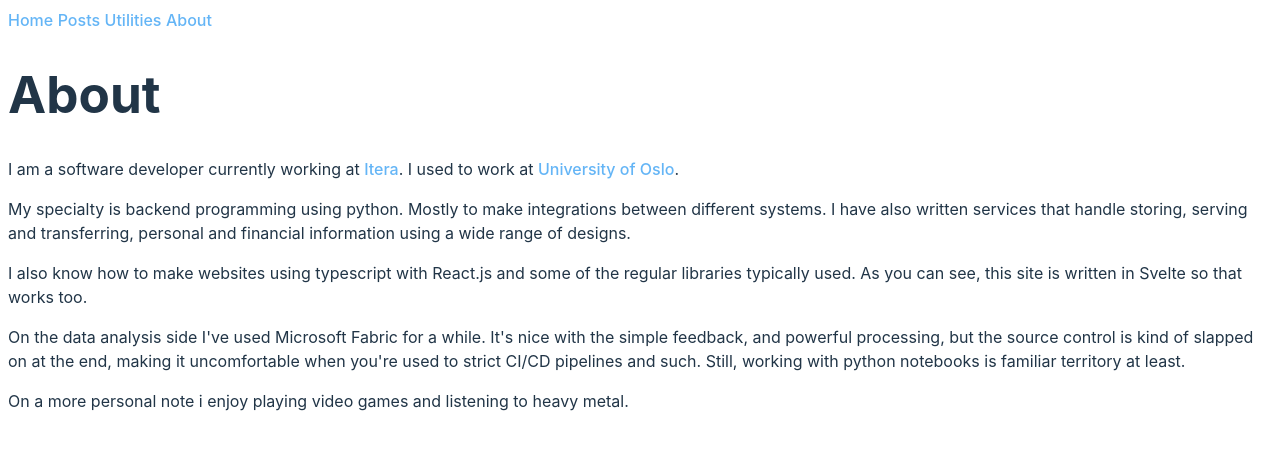
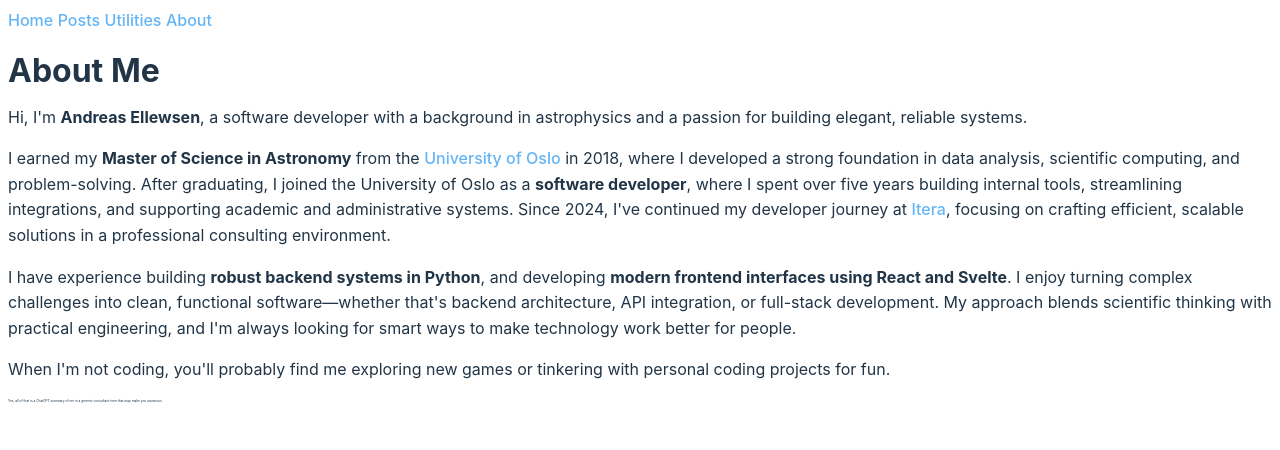
Before and after one commit to tellewsen/tellewsen.github.io, a SvelteKit app: page /about in a window 1280 px wide. Shown: the top 450 px of the page. Built offline with nearby package versions, Linux system fonts and the light colour scheme.

Commit message:
Update about page

```diff
--- a/src/routes/about/+page.svelte
+++ b/src/routes/about/+page.svelte
@@ -1,25 +1,54 @@
-<title>About</title>
-<h1>About</h1>
+<main>
+	<h1>About Me</h1>
+
 	<div>
 		<p>
-		I am a software developer currently working at <a target="_blank" href="https://itera.com"
-			>Itera</a
-		>. I used to work at <a target="_blank" href="https://uio.no">University of Oslo</a>.
+			Hi, I'm <strong>Andreas Ellewsen</strong>, a software developer with a background in
+			astrophysics and a passion for building elegant, reliable systems.
 		</p>
 		<p>
-		My specialty is backend programming using python. Mostly to make integrations between different
-		systems. I have also written services that handle storing, serving and transferring, personal
-		and financial information using a wide range of designs.
+			I earned my <strong>Master of Science in Astronomy</strong> from the
+			<strong><a target="_blank" href="https://uio.no">University of Oslo</a></strong>
+			in 2018, where I developed a strong foundation in data analysis, scientific computing, and problem-solving.
+			After graduating, I joined the University of Oslo as a
+			<strong>software developer</strong>, where I spent over five years building internal tools,
+			streamlining integrations, and supporting academic and administrative systems. Since 2024,
+			I've continued my developer journey at
+			<strong><a target="_blank" href="https://itera.com">Itera</a></strong>, focusing on crafting
+			efficient, scalable solutions in a professional consulting environment.
 		</p>
+
 		<p>
-		I also know how to make websites using typescript with React.js and some of the regular
-		libraries typically used. As you can see, this site is written in Svelte so that works too.
+			I have experience building <strong>robust backend systems in Python</strong>, and developing
+			<strong>modern frontend interfaces using React and Svelte</strong>. I enjoy turning complex
+			challenges into clean, functional software—whether that's backend architecture, API
+			integration, or full-stack development. My approach blends scientific thinking with practical
+			engineering, and I'm always looking for smart ways to make technology work better for people.
 		</p>
+
 		<p>
-		On the data analysis side I've used Microsoft Fabric for a while. It's nice with the simple
-		feedback, and powerful processing, but the source control is kind of slapped on at the end,
-		making it uncomfortable when you're used to strict CI/CD pipelines and such. Still, working with
-		python notebooks is familiar territory at least.
+			When I'm not coding, you'll probably find me exploring new games or tinkering with personal
+			coding projects for fun.
 		</p>
-	<p>On a more personal note i enjoy playing video games and listening to heavy metal.</p>
+
+		<p class="disclaimer">
+			Yes, all of that is a ChatGPT summary of me in a generic consultant tone that may make you
+			nauseous.
+		</p>
 	</div>
+</main>
+
+<style>
+	.disclaimer {
+		font-size: 0.2rem;
+	}
+	h1 {
+		font-size: 2rem;
+		margin-bottom: 1rem;
+	}
+
+	p {
+		margin-bottom: 1rem;
+		line-height: 1.6;
+	}
+</style>
```
Lines whose indentation alone changed are shown as unchanged.
